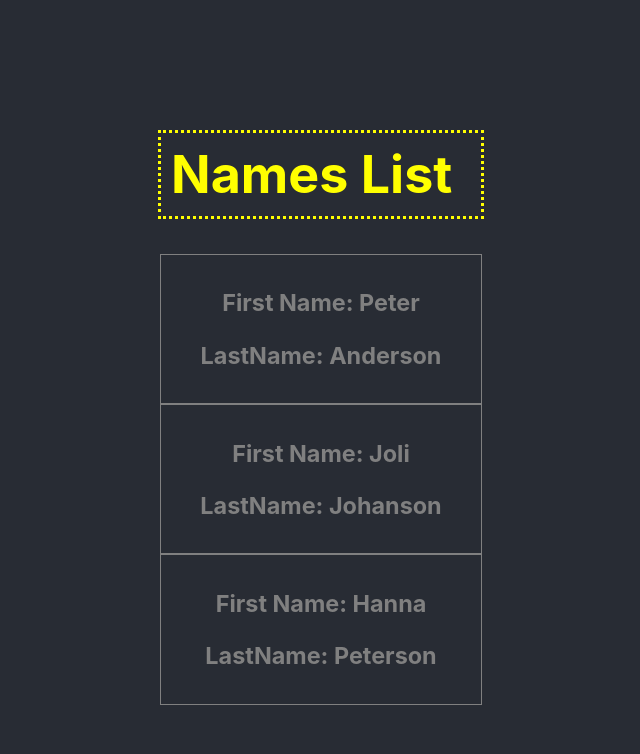
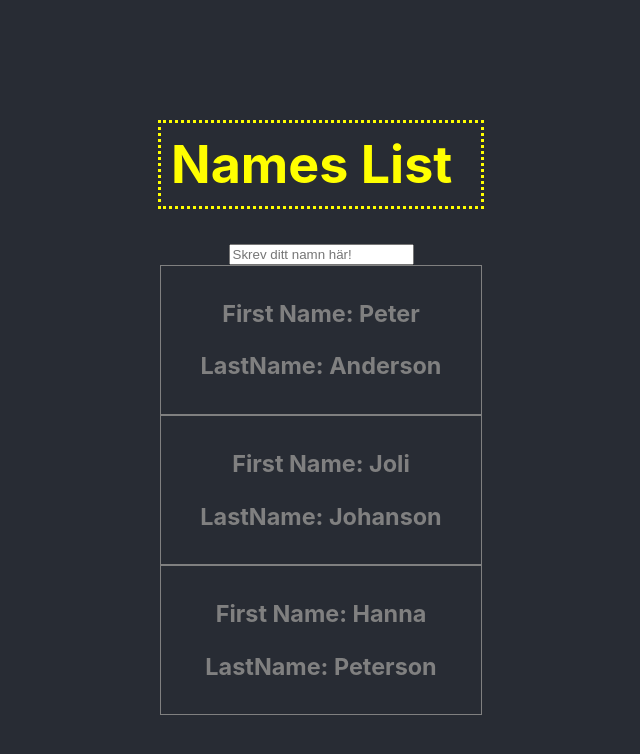
Before and after one commit to baraabd/React-Hooks, a React (Create React App) app: page / in a window 1280 px wide. Shown: the top 754 px of the page, without its empty margins (319-959 px from the left). Built offline with nearby package versions, Linux system fonts and the light colour scheme.

Commit message:
Use Props with input

```diff
--- a/src/App.jsx
+++ b/src/App.jsx
@@ -1,12 +1,15 @@
 import react from "react";
 import "./App.scss";
+import Input from "./components/input";
 import NameTag from "./components/nameTag";
 
 function App() {
   return (
     <div>
       <header className="App-header">
+
         <h1 className="nameStyle nameTagTitle">Names List</h1>
+        <Input placeholder="Skrev ditt namn här!" type="text"></Input>
         <NameTag firstName="Peter" lastName="Anderson"></NameTag>
         <NameTag firstName="Joli" lastName="Johanson"></NameTag>
         <NameTag firstName="Hanna" lastName="Peterson"></NameTag>
--- /dev/null
+++ b/src/components/input.jsx
@@ -0,0 +1,11 @@
+import React from "react";
+
+const Input = (props) => {
+    return (
+
+    <input placeholder={props.placeholder} type={props.type} />
+
+    )
+};
+
+export default Input;
```
Also changed, not shown: src/components/nameTag.jsx (line endings or trailing spaces).
